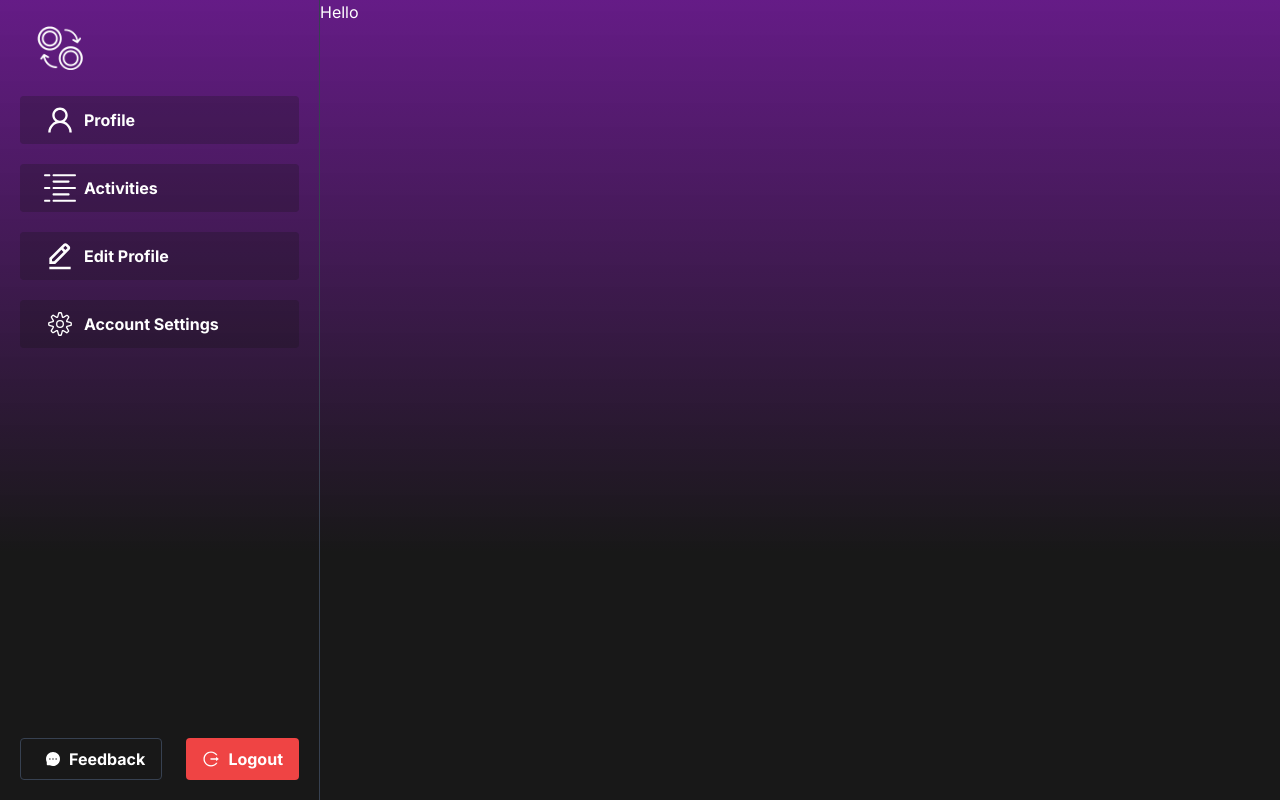
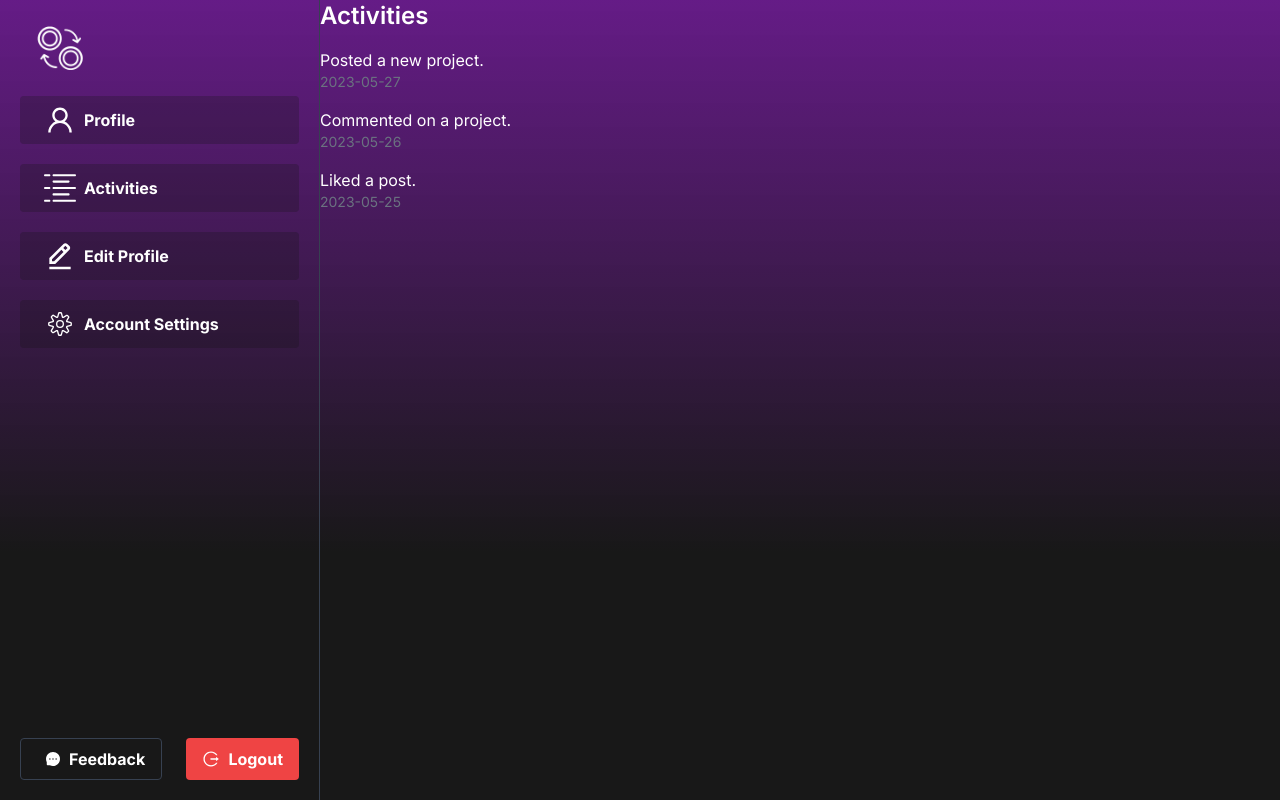
Before and after one commit to the-nexus-point/nexus-next.js, a Next.js app: page /user/activities in a window 1280 px wide. Built offline with nearby package versions, Linux system fonts and the light colour scheme.

Commit message:
init the activities component

```diff
--- a/src/components/Activities.jsx
+++ b/src/components/Activities.jsx
@@ -1,9 +1,42 @@
+import React from "react";
 import UserContainer from "./shared/UserContainer";
 
 const Activities = () => {
+  const activities = [
+    {
+      id: 1,
+      type: "post",
+      content: "Posted a new project.",
+      date: "2023-05-27",
+    },
+    {
+      id: 2,
+      type: "comment",
+      content: "Commented on a project.",
+      date: "2023-05-26",
+    },
+    {
+      id: 3,
+      type: "like",
+      content: "Liked a post.",
+      date: "2023-05-25",
+    },
+    // Add more activities as needed
+  ];
+
   return (
     <UserContainer>
-      <h1>Hello</h1>
+      <div className="w-3/4 flex flex-col overflow-y-auto">
+        <h1 className="text-2xl font-semibold mb-4">Activities</h1>
+        <ul className="space-y-4">
+          {activities.map((activity) => (
+            <li key={activity.id}>
+              <p>{activity.content}</p>
+              <p className="text-gray-500 text-sm">{activity.date}</p>
+            </li>
+          ))}
+        </ul>
+      </div>
     </UserContainer>
   );
 };
```
